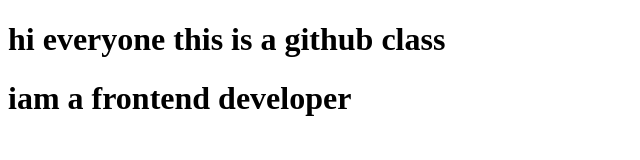
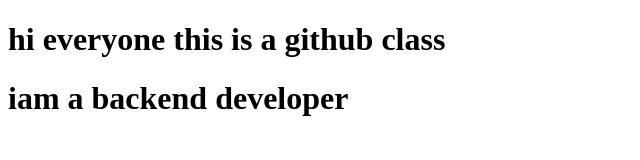
Before and after one commit to uthran/dummy, a plain HTML site: page index.html in a window 1280 px wide. Shown: the whole page, without its empty margins (0-640 px from the left). Drawn offline with Linux system fonts and the light colour scheme.

Commit message:
fix:text is altered

```diff
--- a/index.html
+++ b/index.html
@@ -7,6 +7,6 @@
 </head>
 <body>
     <h1>hi everyone this is a github class</h1>
-    <h1>iam a frontend developer</h1>
+    <h1>iam a backend developer</h1>
 </body>
 </html>
```
